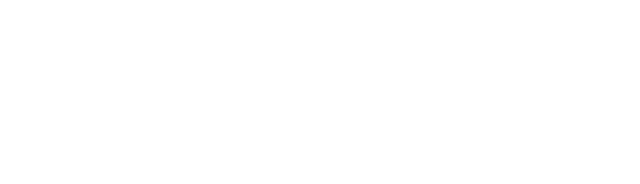
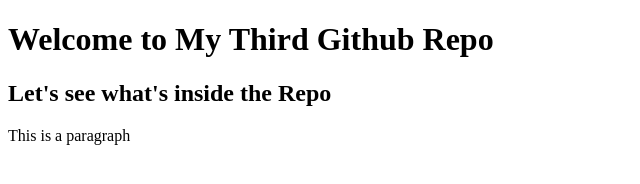
Before and after one commit to RefatHasanRoyal/my-third-repo, a plain HTML site: page index.html in a window 1280 px wide. Shown: the whole page, without its empty margins (0-640 px from the left). Drawn offline with Linux system fonts and the light colour scheme.

Commit message:
header added

```diff
--- a/index.html
+++ b/index.html
@@ -7,6 +7,8 @@
     <title>My Third Github Repo</title>
 </head>
 <body>
-
+    <h1>Welcome to My Third Github Repo</h1>
+    <h2>Let's see what's inside the Repo</h2>
+    <p>This is a paragraph</p>
 </body>
 </html>
```
